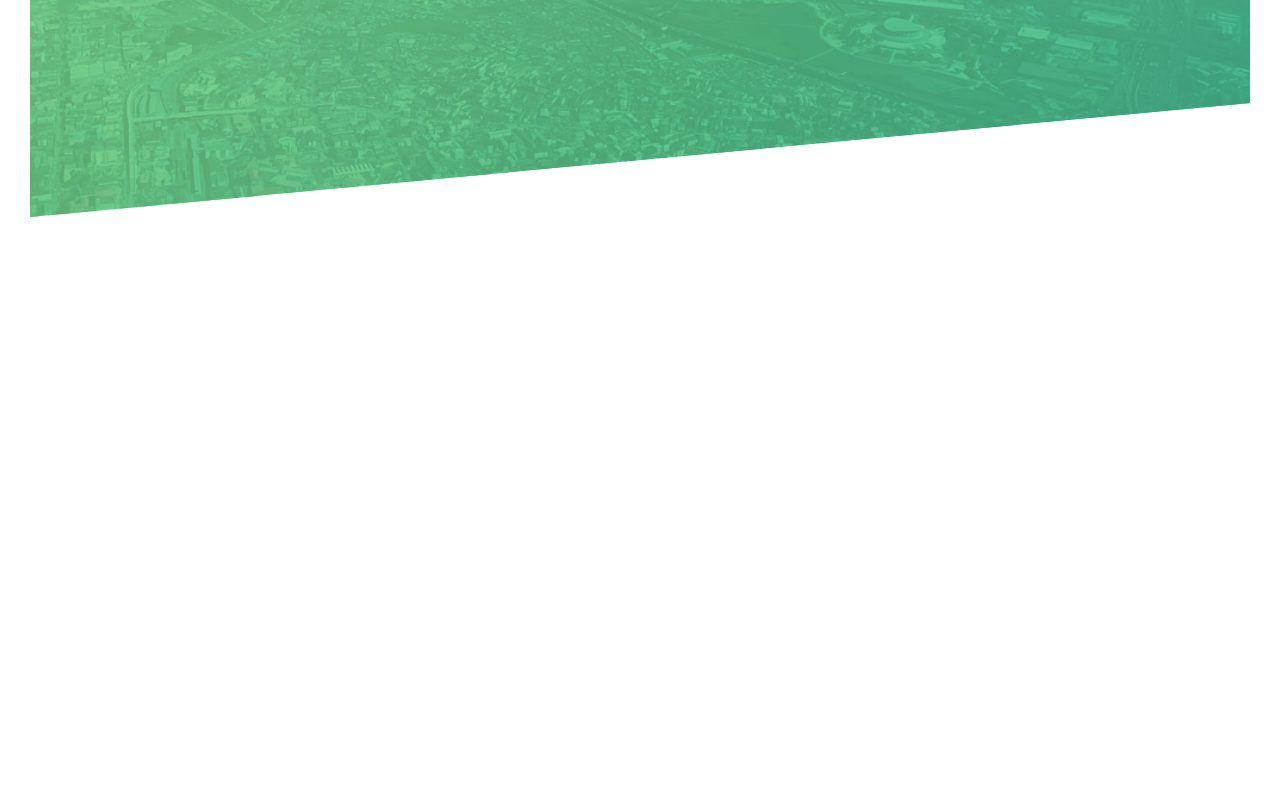
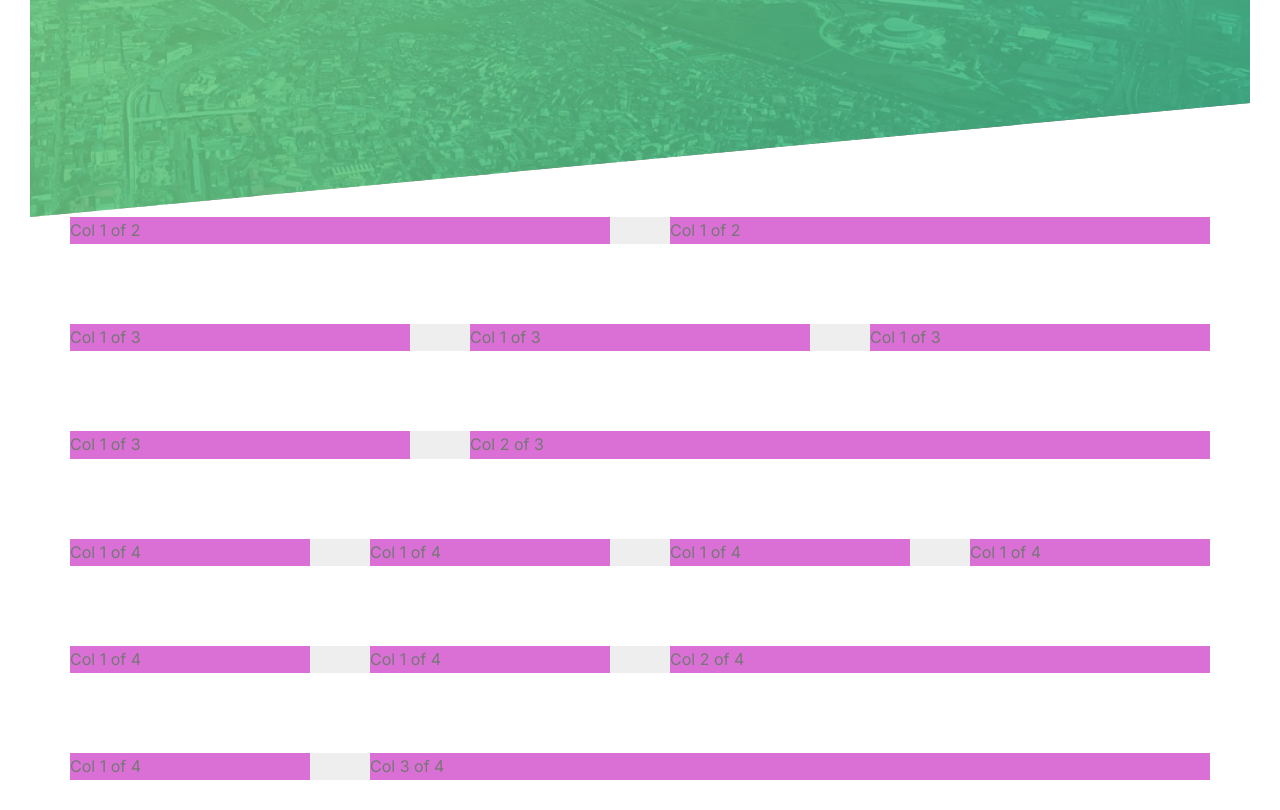
Before and after one commit to kimonie/giditours, a website: page index.html in a window 1280 px wide. Shown: the part 573-1383 px from the top of the page. Before the commit the page ends 820 px from the top, so only its background shows below. Drawn offline with Linux system fonts and the light colour scheme.

Commit message:
grid system setup

```diff
--- a/index.html
+++ b/index.html
@@ -22,7 +22,44 @@
 
             <a href="#" class="btn btn--white btn--animated">Discover Lagos</a>
         </div>
+    </header>
 
-    </header>
-</body>
+    <div class="grid">
+        <div class="row">
+            <div class="col-1-of-2">Col 1 of 2</div>
+            <div class="col-1-of-2">Col 1 of 2</div>
+        </div>
+
+        <div class="row">
+            <div class="col-1-of-3">Col 1 of 3</div>
+            <div class="col-1-of-3">Col 1 of 3</div>
+            <div class="col-1-of-3">Col 1 of 3</div>
+        </div>
+
+        <div class="row">
+            <div class="col-1-of-3">Col 1 of 3</div>
+            <div class="col-2-of-3">Col 2 of 3</div>
+        </div>
+
+        <div class="row">
+            <div class="col-1-of-4">Col 1 of 4</div>
+            <div class="col-1-of-4">Col 1 of 4</div>
+            <div class="col-1-of-4">Col 1 of 4</div>
+            <div class="col-1-of-4">Col 1 of 4</div>
+        </div>
+
+        <div class="row">
+            <div class="col-1-of-4">Col 1 of 4</div>
+            <div class="col-1-of-4">Col 1 of 4</div>
+            <div class="col-2-of-4">Col 2 of 4</div>
+        </div>
+
+        <div class="row">
+            <div class="col-1-of-4">Col 1 of 4</div>
+            <div class="col-3-of-4">Col 3 of 4</div>
+        </div>
+
+
+    </div>
+    </body>
 </html>
--- a/sass/abstracts/_mixins.scss
+++ b/sass/abstracts/_mixins.scss
@@ -0,0 +1,8 @@
+@mixin cleafix {
+
+    &::after {
+        content: "";
+        display: table;
+        clear: both;
+    }
+}
--- a/sass/abstracts/_variables.scss
+++ b/sass/abstracts/_variables.scss
@@ -5,3 +5,9 @@ $color-primary-dark: #28b485;
 $color-grey-dark: #777;
 $color-white: #fff;
 $color-black: #000;
+
+
+// GRID
+$grid-width: 114rem;
+$gutter-vertical: 8rem;
+$gutter-horizontal: 6rem;
--- /dev/null
+++ b/sass/layout/_grid.scss
@@ -0,0 +1,44 @@
+.row {
+    max-width: $grid-width;
+    background: #eee;
+    margin: 0 auto;
+
+    &:not(:last-child) {
+        margin-bottom: $gutter-vertical;
+    }
+
+    @include cleafix;
+
+    [class^="col-"] {
+        background-color: orchid;
+        float: left;
+
+        &:not(:last-child) {
+            margin-right: $gutter-horizontal;
+        }
+    }
+
+    .col-1-of-2 {
+        width: calc( (100% - #{$gutter-horizontal}) / 2);
+    }
+
+    .col-1-of-3 {
+        width: calc((100% - (2 * #{$gutter-horizontal})) / 3);
+    }
+
+    .col-1-of-4 {
+        width: calc((100% - (3 * #{$gutter-horizontal})) / 4);
+    }
+
+    .col-2-of-3 {
+        width: calc( 2 * ((100% - (2 * #{$gutter-horizontal})) / 3) + #{$gutter-horizontal});
+    }
+
+    .col-2-of-4 {
+        width: calc( 2 * ((100% - (3 * #{$gutter-horizontal})) / 4) + #{$gutter-horizontal});
+    }
+
+    .col-3-of-4 {
+        width: calc( 3 * ((100% - (3 * #{$gutter-horizontal})) / 4) + 2 *  #{$gutter-horizontal});
+    }
+}
--- a/sass/main.scss
+++ b/sass/main.scss
@@ -9,6 +9,7 @@
 
 @import "components/button";
 
+@import "layout/grid";
 @import "layout/header";
 
 @import "pages/home";
```
Also changed, not shown: css/style.css.
